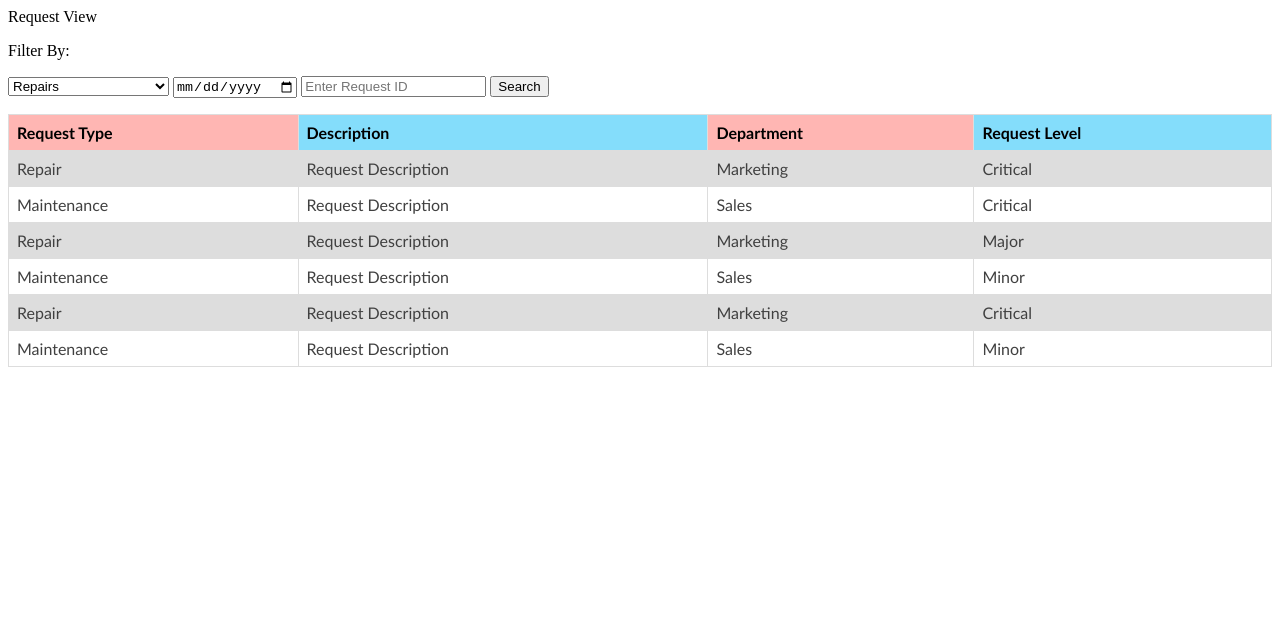
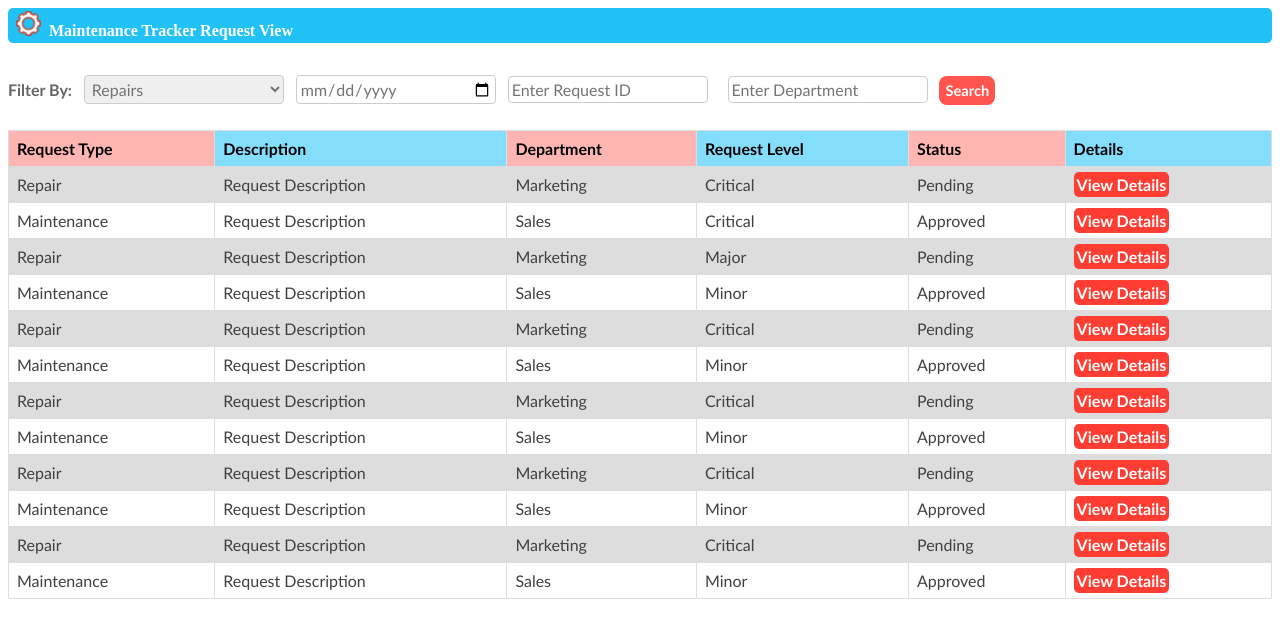
Before and after one commit to JCanaks/MTracker, a plain HTML site: page UI/admin_view_request_page.html in a window 1280 px wide. Drawn offline with Linux system fonts and the light colour scheme.

Commit message:
[#157434193] Updated admin request view design

```diff
--- a/UI/admin_view_request_page.html
+++ b/UI/admin_view_request_page.html
@@ -8,25 +8,30 @@
 
 <body>
     <div>
-        <div> Request View</div>
-        <div>
+        <div class="request-top-row">
+            <div>
+                <img src="Images/wheel-review-page.png">
+            </div>
+            <div class="text-align">Maintenance Tracker Request View</div>
+        </div>
+        <div class="request-form-font set-margin">
             <form>
-              <div>
-                  <p>Filter By:</p>
-                  <select>
+                <div>
+                    <span>Filter By:</span>
+                    <select>
                         <option value="Repairs">Repairs</option>
                         <option value="Maintenance">Maintenance</option>
                         <option value="Critical">Critical</option>
                         <option value="Minor">Minor</option>
                         <option value="Major">Major</option>
-                        <option value="Repairs Department">Repairs Department</option>
-                        <option value="Operations Department">Operations Department</option>
+                        <option value="Repairs Department">Department</option>
                     </select>
                     <input type="date" placeholder="Select date">
                     <input type="text" placeholder="Enter Request ID">
+                    <input type="text" placeholder="Enter Department">
                     <input type="submit" value="Search">
 
-              </div>
+                </div>
             </form>
 
         </div>
@@ -37,6 +42,8 @@
                     <th>Description</th>
                     <th>Department</th>
                     <th>Request Level</th>
+                    <th>Status</th>
+                    <th>Details</th>
 
                 </tr>
                 <tr>
@@ -44,37 +51,122 @@
                     <td>Request Description</td>
                     <td>Marketing</td>
                     <td>Critical</td>
+                    <td>Pending</td>
+                    <td>
+                        <a href="#">View Details</a>
+                    </td>
                 </tr>
                 <tr>
                     <td>Maintenance</td>
                     <td>Request Description</td>
                     <td>Sales</td>
                     <td>Critical</td>
+                    <td>Approved</td>
+                    <td>
+                        <a href="#">View Details</a>
+                    </td>
                 </tr>
                 <tr>
                     <td>Repair</td>
                     <td>Request Description</td>
                     <td>Marketing</td>
                     <td>Major</td>
+                    <td>Pending</td>
+                    <td>
+                        <a href="#">View Details</a>
+                    </td>
                 </tr>
                 <tr>
                     <td>Maintenance</td>
                     <td>Request Description</td>
                     <td>Sales</td>
                     <td>Minor</td>
+                    <td>Approved</td>
+                    <td>
+                        <a href="#">View Details</a>
+                    </td>
                 </tr>
                 <tr>
                     <td>Repair</td>
                     <td>Request Description</td>
                     <td>Marketing</td>
                     <td>Critical</td>
+                    <td>Pending</td>
+                    <td>
+                        <a href="#">View Details</a>
+                    </td>
                 </tr>
                 <tr>
                     <td>Maintenance</td>
                     <td>Request Description</td>
                     <td>Sales</td>
                     <td>Minor</td>
+                    <td>Approved</td>
+                    <td>
+                        <a href="#">View Details</a>
+                    </td>
                 </tr>
+                <tr>
+                    <td>Repair</td>
+                    <td>Request Description</td>
+                    <td>Marketing</td>
+                    <td>Critical</td>
+                    <td>Pending</td>
+                    <td>
+                        <a href="#">View Details</a>
+                    </td>
+                </tr>
+                <tr>
+                    <td>Maintenance</td>
+                    <td>Request Description</td>
+                    <td>Sales</td>
+                    <td>Minor</td>
+                    <td>Approved</td>
+                    <td>
+                        <a href="#">View Details</a>
+                    </td>
+                </tr>
+                <tr>
+                    <td>Repair</td>
+                    <td>Request Description</td>
+                    <td>Marketing</td>
+                    <td>Critical</td>
+                    <td>Pending</td>
+                    <td>
+                        <a href="#">View Details</a>
+                    </td>
+                </tr>
+                <tr>
+                    <td>Maintenance</td>
+                    <td>Request Description</td>
+                    <td>Sales</td>
+                    <td>Minor</td>
+                    <td>Approved</td>
+                    <td>
+                        <a href="#">View Details</a>
+                    </td>
+                </tr>
+                <tr>
+                    <td>Repair</td>
+                    <td>Request Description</td>
+                    <td>Marketing</td>
+                    <td>Critical</td>
+                    <td>Pending</td>
+                    <td>
+                        <a href="#">View Details</a>
+                    </td>
+                </tr>
+                <tr>
+                    <td>Maintenance</td>
+                    <td>Request Description</td>
+                    <td>Sales</td>
+                    <td>Minor</td>
+                    <td>Approved</td>
+                    <td>
+                        <a href="#">View Details</a>
+                    </td>
+                </tr>
+
             </table>
         </div>
     </div>
--- a/UI/style.css
+++ b/UI/style.css
@@ -18,6 +18,21 @@
     width: 100%;
     height: 500px;
     overflow-y: auto;
+}
+.view-div a{
+
+    padding: 3px;
+    background-color: #ff3d33;
+    border-radius: 5px;
+    text-decoration: none;
+    text-align: center;
+    font-family:'Trebuchet MS', 'Lucida Sans Unicode', 'Lucida Grande', 'Lucida Sans', Arial, sans-serif;
+    font-size:12pt;
+    font-weight: 900;
+    color:  white;
+}
+.view-div a:hover {
+    color:#22c2f7;
 }
 .view-div table {
     font-family: arial, sans-serif;
@@ -72,6 +87,9 @@
     font-weight: 900;
     color:  #666;
 }
+.set-margin{
+    margin-top: 2em;
+}
 
 .request-form-font select{
     width: 200px;
@@ -95,6 +113,33 @@
     font-size:12pt;
     font-family:'Trebuchet MS', 'Lucida Sans Unicode', 'Lucida Grande', 'Lucida Sans', Arial, sans-serif;
     margin-bottom: 2px;
+}
+.request-form-font input[type=date]{
+    width: 200px;
+    color:#737373;
+    display: inline-block;
+    border: 1px solid #cccccc;
+    border-radius: 4px;
+    box-sizing: border-box;
+    font-size:12pt;
+    font-family:'Trebuchet MS', 'Lucida Sans Unicode', 'Lucida Grande', 'Lucida Sans', Arial, sans-serif;
+    margin-left: 0.5em;
+    margin-bottom: 10px;
+    padding: 3px;
+}
+.request-form-font input[type=text]{
+    width: 200px;
+    color:#737373;
+    display: inline-block;
+    border: 1px solid #cccccc;
+    border-radius: 4px;
+    box-sizing: border-box;
+    font-size:12pt;
+    font-family:'Trebuchet MS', 'Lucida Sans Unicode', 'Lucida Grande', 'Lucida Sans', Arial, sans-serif;
+    margin-left: 0.5em;
+    margin-right: 0.5em;
+    margin-bottom: 10px;
+    padding: 3px;
 }
 .request-form-font input[type=submit]{
     border: none;
```
Also changed, not shown: UI/view_and_create_request.html (+6 -1 lines).
